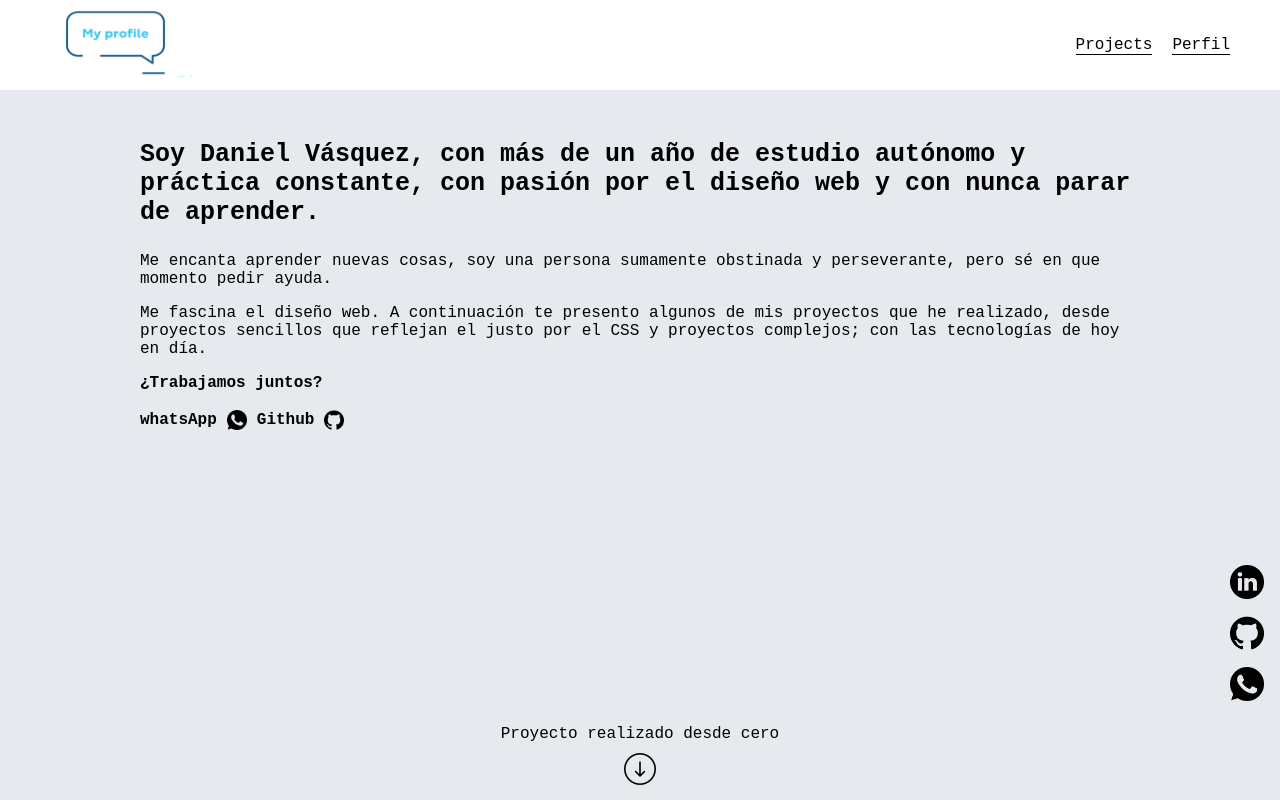
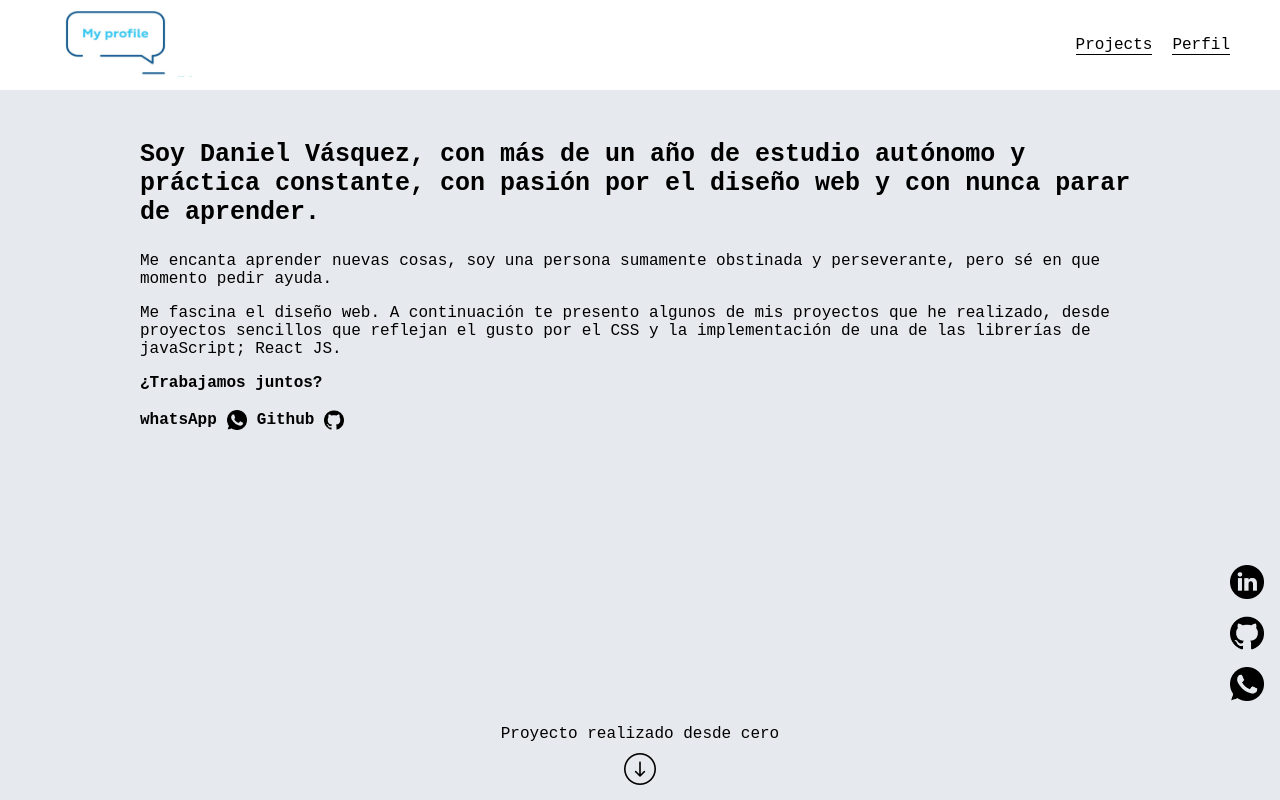
Before and after one commit to Daniel-Vasquez/my-profile, a React (Create React App) app: page /projects in a window 1280 px wide. Shown: the top 800 px of the page. Built offline with nearby package versions, Linux system fonts and the light colour scheme.

Commit message:
Changing Projects text

```diff
--- a/src/pages/Projects.js
+++ b/src/pages/Projects.js
@@ -44,8 +44,8 @@ class Projects extends React.Component {
               <p className="Projects-container__paragraphs">
                 Me fascina el diseño web. A continuación te presento algunos de
                 mis proyectos que he realizado, desde proyectos sencillos que
-                reflejan el justo por el CSS y proyectos complejos; con las
-                tecnologías de hoy en día.
+                reflejan el gusto por el CSS y la implementación de una de las
+                librerías de javaScript; React JS.
               </p>
               <a
                 className="Projects-container__mail"
```
